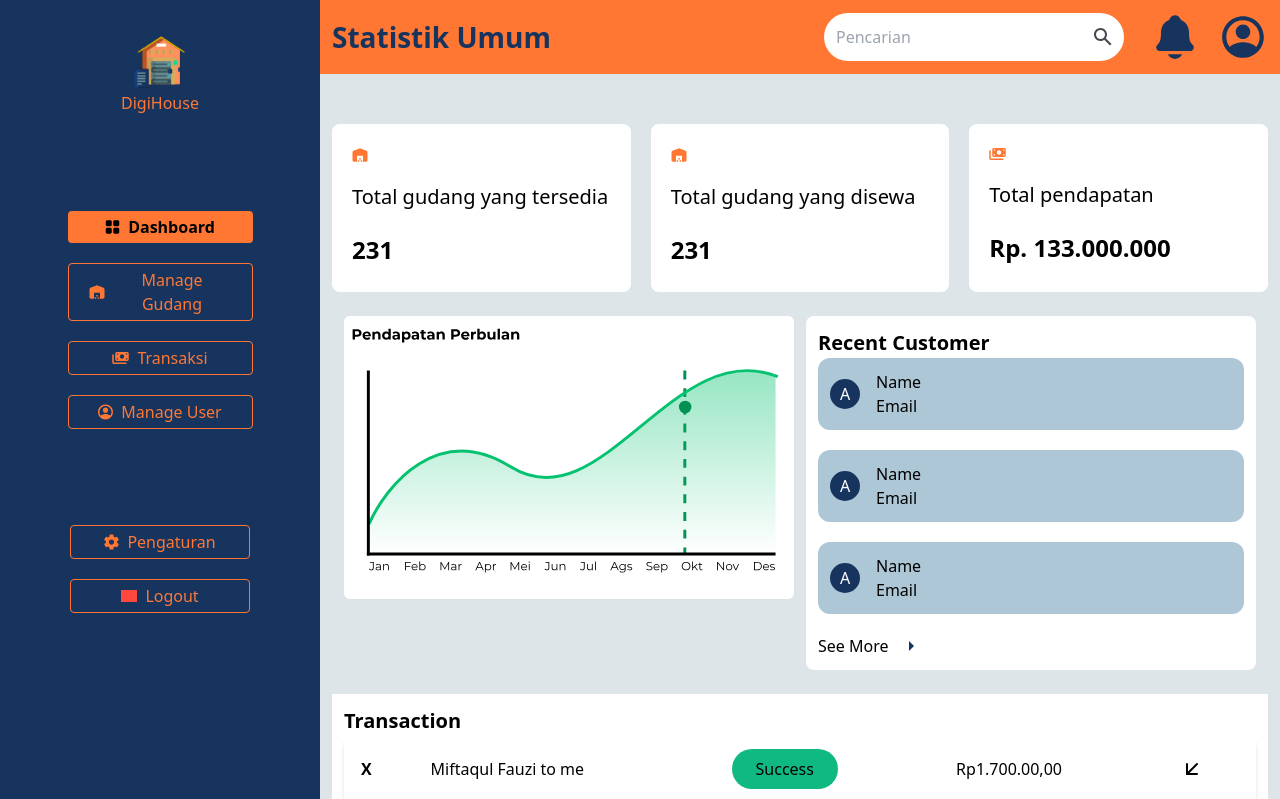
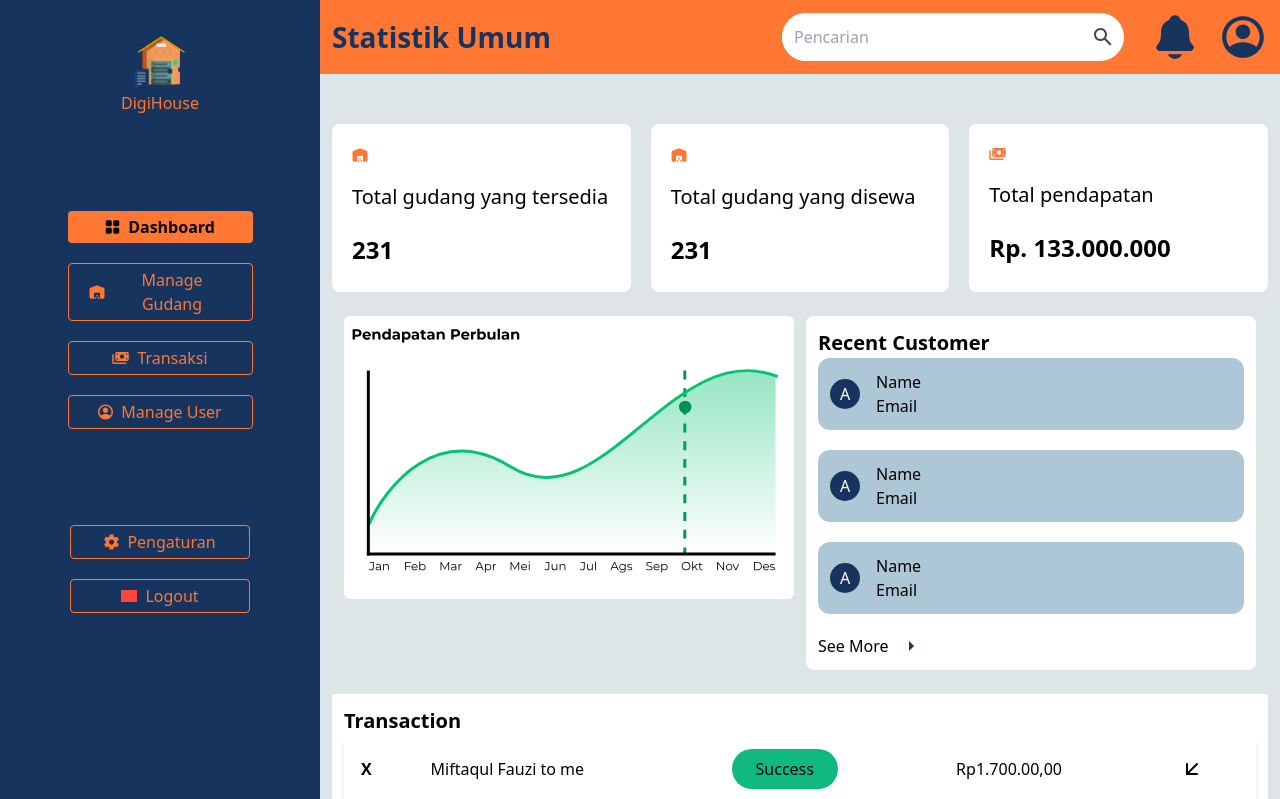
Before and after one commit to Capstone-Tim-12/warehouse-managament-system-fe, a React (Vite) app: page /admin/dashboard in a window 1280 px wide. Shown: the top 799 px of the page. Built offline with nearby package versions, Linux system fonts and the light colour scheme; grey boxes are pictures that could not be loaded.

Commit message:
fixing input search field

```diff
--- a/src/components/admin-dashboard/TopBar.jsx
+++ b/src/components/admin-dashboard/TopBar.jsx
@@ -10,18 +10,19 @@ const TopBar = () => {
           Statistik Umum
         </h2>
         <div className=" flex items-center gap-8">
-          <div className=" flex items-center relative">
+          <form
+            className="relative bg-white rounded-[28px] flex items-center"
+            // onSubmit={(e) => e.preventDefault()}
+          >
             <input
               type="text"
               placeholder="Pencarian"
-              className="w-[300px]  focus:outline-none py-3 px-3 rounded-[28px]"
+              className="w-[300px]  focus:outline-none py-3 px-3 rounded-[28px] z-10 "
             />
-            <img
-              src={searchIcon}
-              alt="search"
-              className="z-10 absolute  right-3"
-            />
-          </div>
+            <button className="  px-3  ">
+              <img src={searchIcon} alt="search" />
+            </button>
+          </form>
           <div className="flex items-center gap-6">
             <Link>
               <img src={notificationIcon} alt="notification icon" />
```
